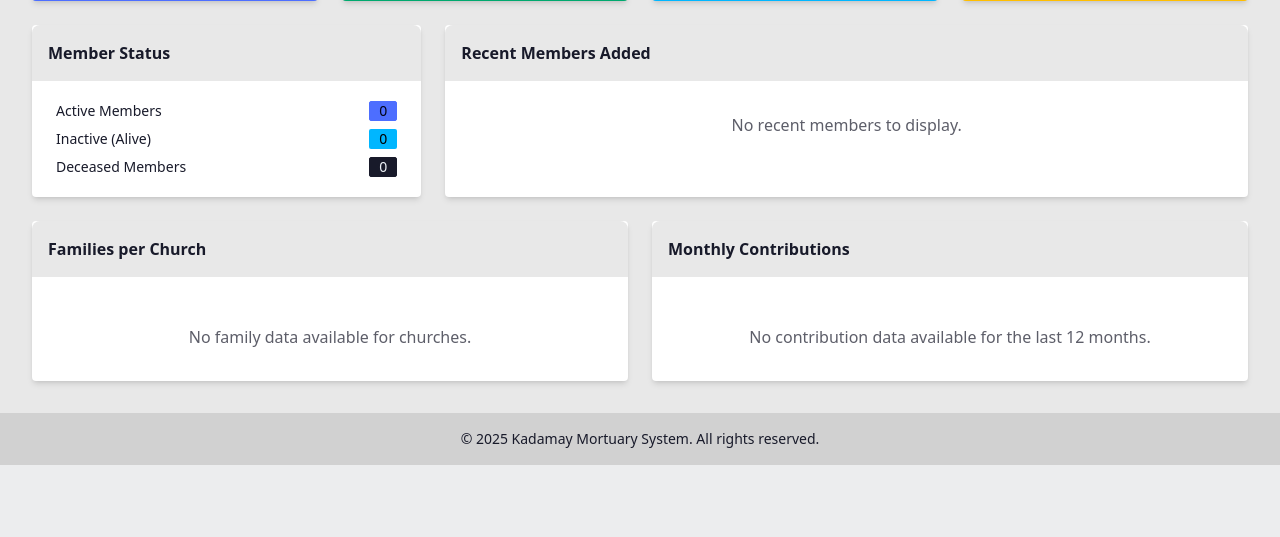
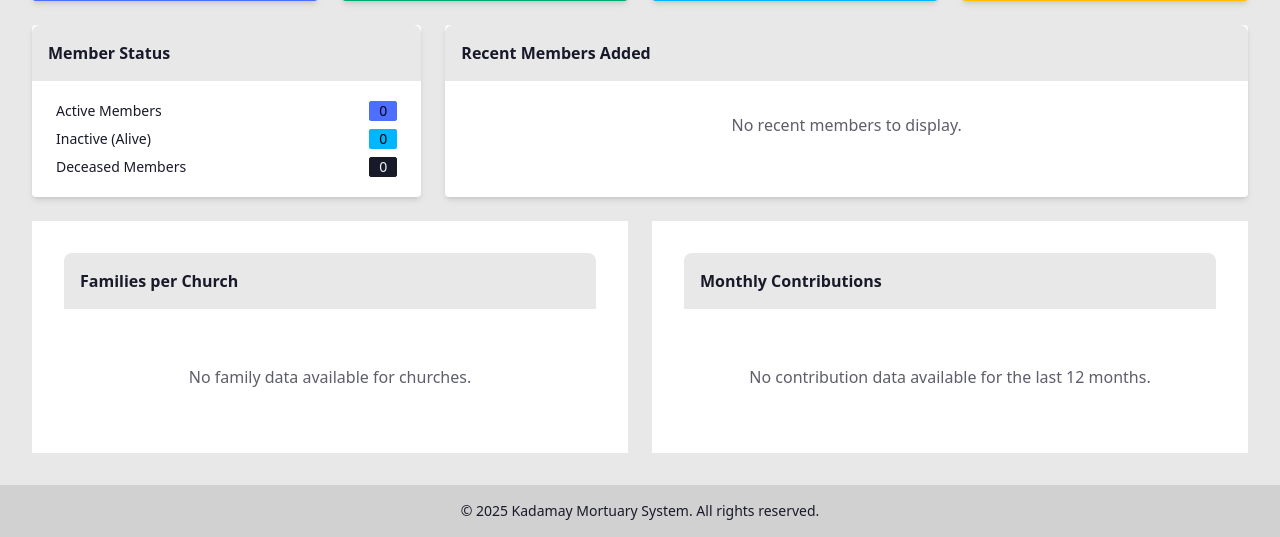
Before and after one commit to nylreg27/kadamay_project, a Django app: page /report/ in a window 1280 px wide. Shown: the part 411-948 px from the top of the page. Before the commit the page ends 876 px from the top, so only its background shows below. Run offline with Django 4.2, Linux system fonts and the light colour scheme; the visitor is signed in with stand-in values (Sample User, id 1); data that the repository does not hold is empty; some libraries are stand-ins or nearby versions.

Commit message:
solved .venv, node_module, updated dashboard graph

```diff
--- a/kadamay/settings.py
+++ b/kadamay/settings.py
@@ -37,7 +37,6 @@ INSTALLED_APPS = [
     'theme',
     'django_browser_reload',
     'widget_tweaks',
-
     'rest_framework',
 ]
 
--- a/requirements.txt
+++ b/requirements.txt
@@ -6,14 +6,14 @@ Pillow>=10.0.0
 whitenoise>=6.6.0
 gunicorn>=21.2.0
 python-decouple>=3.8
-dj-database-url>=2.1.0
+django-database-url>=1.0.3
 django-browser-reload>=1.11.0
 django-tailwind>=3.5.0
 django-debug-toolbar>=4.3.0
 django-chartjs>=2.2.0
 django-colorfield>=0.9.0
 django-extensions>=3.2.3  # for shell_plus, graph models
-django-restframework
+djangorestframework
 # npm install tailwindcss @tailwindcss/cli
 # npm install daisyui
 # npx tailwindcss -i ./static/input.css -o ./static/output.css --watch
--- a/templates/report/dashboard.html
+++ b/templates/report/dashboard.html
@@ -101,7 +101,7 @@
     </div>
 
     <div class="grid grid-cols-1 lg:grid-cols-2 gap-6 mt-6">
-        <div class="card bg-base-100 shadow-md h-full">
+        <div class="card-body bg-white">
             <div class="card-header bg-base-200 text-base-content p-4 font-semibold rounded-t-lg">
                 Families per Church
             </div>
@@ -110,7 +110,7 @@
                 <p class="text-center mt-4 text-base-content/70" id="noFamilyDataMessage" style="display: none;">No family data available for churches.</p>
             </div>
         </div>
-        <div class="card bg-base-100 shadow-md h-full">
+        <div class="card-body bg-white">
             <div class="card-header bg-base-200 text-base-content p-4 font-semibold rounded-t-lg">
                 Monthly Contributions
             </div>
@@ -127,7 +127,21 @@
 
 <script src="https://cdn.jsdelivr.net/npm/chart.js"></script>
 
+<script src="https://cdn.jsdelivr.net/npm/chart.js"></script>
+
 <script>
+    // Define a set of fixed light-theme colors for charts
+    const chartFixedColors = {
+        primary: 'rgba(75, 192, 192, 1)', // A standard primary-like color for bars/lines
+        accent: 'rgba(255, 99, 132, 1)', // A standard accent-like color for lines
+        background: 'rgba(255, 255, 255, 1)', // White background
+        labelColor: 'rgba(0, 0, 0, 0.8)', // Dark grey for labels/text
+        gridColor: 'rgba(200, 200, 200, 0.5)', // Light grey for grid lines
+        tooltipBackgroundColor: 'rgba(255, 255, 255, 0.9)', // White for tooltip background
+        tooltipBorderColor: 'rgba(0, 0, 0, 0.2)', // Light border for tooltip
+        tooltipLabelColor: 'rgba(0, 0, 0, 1)', // Black for tooltip text
+    };
+
  // --- Families per Church Chart ---
  const churchNames = JSON.parse('{{ church_names|safe }}');
  const familyCounts = JSON.parse('{{ family_counts|safe }}');
@@ -143,8 +157,8 @@
              datasets: [{
                  label: 'Number of Families',
                  data: familyCounts,
-                    backgroundColor: 'hsl(var(--p))', // DaisyUI primary color
-                    borderColor: 'hsl(var(--p))',
+                 backgroundColor: chartFixedColors.primary, // Fixed primary color
+                 borderColor: chartFixedColors.primary,
                  borderWidth: 1
              }]
          },
@@ -157,27 +171,35 @@
                      title: {
                          display: true,
                          text: 'Number of Families',
-                            color: 'hsl(var(--bc))' // base-content color
+                         color: chartFixedColors.labelColor, // <-- ADDED COMMA HERE
+                         font: {weight: 'bold' }// Bold label
                      },
                      ticks: {
-                            callback: function(value) { if (value % 1 === 0) return value; }, // Show only whole numbers
-                            color: 'hsl(var(--bc))'
+                         callback: function(value) { if (value % 1 === 0) return value; },
+                         color: chartFixedColors.labelColor, // <-- ADDED COMMA HERE
+                         font: {weight: 'bold' }// Bold label
                      },
                      grid: {
-                            color: 'hsl(var(--b2) / 0.5)' // base-200 with transparency for grid lines
+                         color: chartFixedColors.gridColor // Fixed grid color
+                         // No font property here as grid lines don't have text
                      }
                  },
                  x: {
                      title: {
                          display: true,
                          text: 'Church',
-                            color: 'hsl(var(--bc))'
+                         color: chartFixedColors.labelColor, // <-- ADDED COMMA HERE
+                         font: {weight: 'bold' }// Bold label
                      },
                      ticks: {
-                            color: 'hsl(var(--bc))'
+                         color: chartFixedColors.labelColor, // Fixed tick color
+                         maxRotation: 90, // Rotate labels by 90 degrees (vertical)
+                         minRotation: 90,  // Ensure they are always rotated
+                         //font: {weight: 'bold' }// <-- ADDED COMMA HERE for the `ticks` font property
                      },
                      grid: {
-                            color: 'hsl(var(--b2) / 0.5)'
+                         color: chartFixedColors.gridColor // Fixed grid color
+                         // No font property here as grid lines don't have text
                      }
                  }
              },
@@ -185,10 +207,21 @@
                  legend: {
                      display: false,
                      labels: {
-                            color: 'hsl(var(--bc))'
+                         color: chartFixedColors.labelColor, // <-- ADDED COMMA HERE
+                         font: {weight: 'bold' }// Bold label
                      }
                  },
                  tooltip: {
+                     backgroundColor: chartFixedColors.tooltipBackgroundColor, // Fixed tooltip background
+                     borderColor: chartFixedColors.tooltipBorderColor, // Fixed tooltip border
+                     borderWidth: 1,
+                     titleColor: chartFixedColors.tooltipLabelColor, // Fixed tooltip title color
+                     bodyColor: chartFixedColors.tooltipLabelColor, // Fixed tooltip body color
+                     // The tooltip font properties `titleFont` and `bodyFont` are separate from color,
+                     // so they should be added on their own line after the existing properties,
+                     // with a comma separating the last property above them.
+                     titleFont: { weight: 'bold' }, // Correctly placed
+                     bodyFont: { weight: 'bold' },  // Correctly placed
                      callbacks: {
                          label: function(context) {
                              let label = context.dataset.label || '';
@@ -225,8 +258,8 @@
                 datasets: [{
                     label: 'Total Contributions (₱)',
                     data: contributions,
-                    borderColor: 'hsl(var(--a))', // DaisyUI accent color
-                    backgroundColor: 'hsl(var(--a) / 0.2)', // Accent color with transparency
+                    borderColor: chartFixedColors.accent, // Fixed accent color
+                    backgroundColor: chartFixedColors.accent.replace('1)', '0.2)'), // Fixed accent color with transparency
                     fill: true,
                     tension: 0.3
                 }]
@@ -240,26 +273,32 @@
                         title: {
                             display: true,
                             text: 'Amount (₱)',
-                            color: 'hsl(var(--bc))'
+                            color: chartFixedColors.labelColor,
+                            font: {weight: 'bold' }// Bold label // Fixed label color
                         },
                         ticks: {
-                            color: 'hsl(var(--bc))'
+                            color: chartFixedColors.labelColor,
+                            font: {weight: 'bold' }// Bold label // Fixed tick color
                         },
                         grid: {
-                            color: 'hsl(var(--b2) / 0.5)'
+                            color: chartFixedColors.gridColor,
+                            font: {weight: 'bold' }// Bold label // Fixed grid color
                         }
                     },
                     x: {
                         title: {
                             display: true,
                             text: 'Month',
-                            color: 'hsl(var(--bc))'
+                            color: chartFixedColors.labelColor,
+                            font: {weight: 'bold' }// Bold label // Fixed label color
                         },
                         ticks: {
-                            color: 'hsl(var(--bc))'
+                            color: chartFixedColors.labelColor,
+
                         },
                         grid: {
-                            color: 'hsl(var(--b2) / 0.5)'
+                            color: chartFixedColors.gridColor ,
+                            font: {weight: 'bold' }// Bold label// Fixed grid color
                         }
                     }
                 },
@@ -267,10 +306,16 @@
                     legend: {
                         display: true,
                         labels: {
-                            color: 'hsl(var(--bc))'
+                            color: chartFixedColors.labelColor,
+                            font: {weight: 'bold' }// Bold label // Fixed label color
                         }
                     },
                     tooltip: {
+                        backgroundColor: chartFixedColors.tooltipBackgroundColor, // Fixed tooltip background
+                        borderColor: chartFixedColors.tooltipBorderColor, // Fixed tooltip border
+                        borderWidth: 1,
+                        titleColor: chartFixedColors.tooltipLabelColor, // Fixed tooltip title color
+                        bodyColor: chartFixedColors.tooltipLabelColor, // Fixed tooltip body color
                         callbacks: {
                             label: function(context) {
                                 let label = context.dataset.label || '';
```
Lines whose indentation alone changed are shown as unchanged.
